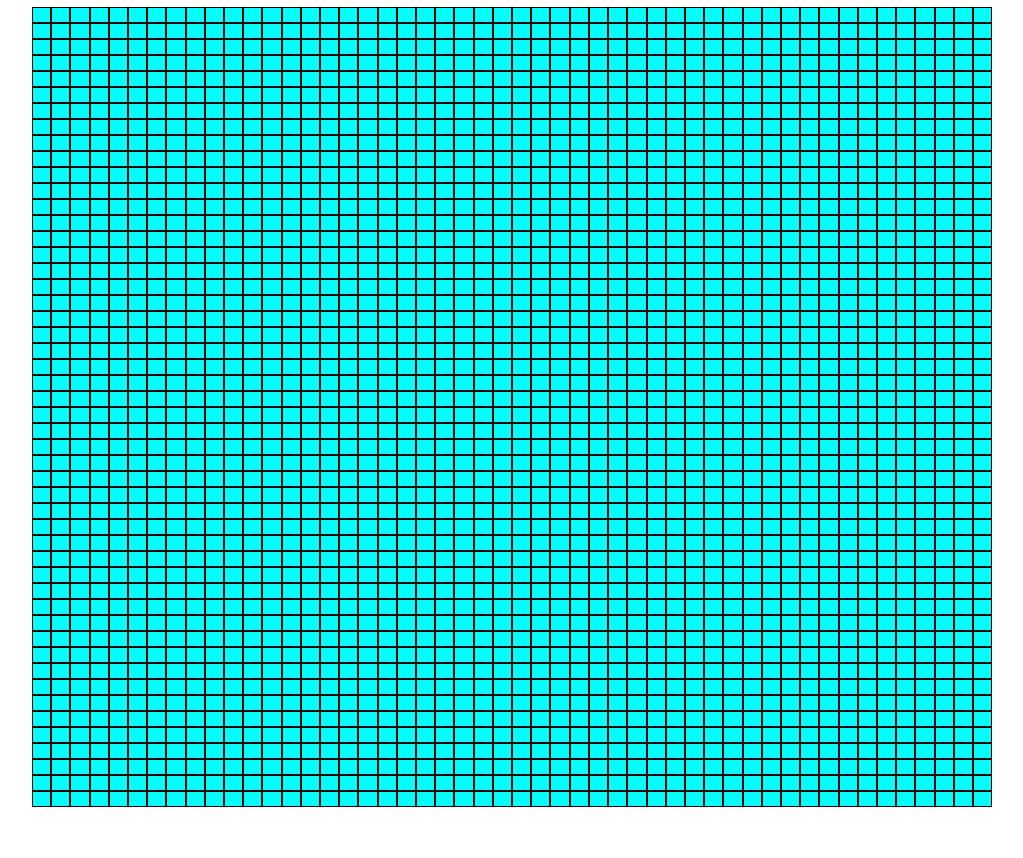
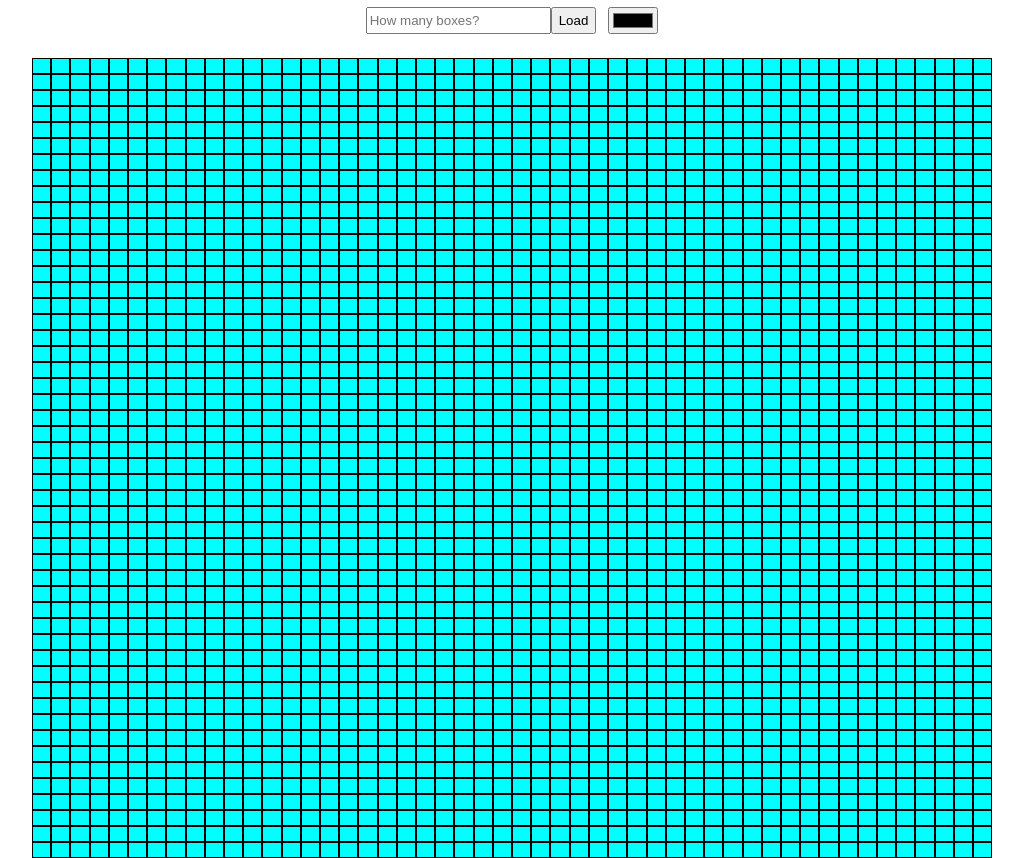
Before and after one commit to DerMoehre/etch-a-sketch, a plain HTML site: page index.html in a window 1280 px wide. Shown: the part 73-931 px from the top of the page, without its empty margins (128-1151 px from the left). Before the commit the page ends 880 px from the top, so only its background shows below. Drawn offline with Linux system fonts and the light colour scheme.

Commit message:
added input field

```diff
--- a/index.html
+++ b/index.html
@@ -8,9 +8,15 @@
 </head>
 <body>
     <h1>Etch-a-Sketch</h1>
+    <div class="user_input">
+        <input class="amount_box" type="text" placeholder="How many boxes?">
+        <button class="btn_load">Load</button>
+
+        <input class="btn_color" type="color">
+    </div>
+
     <div class="main_container">
         <div class="sketch_area">
-
         </div>
     </div>
     <script src="script.js"></script>
--- a/styles.css
+++ b/styles.css
@@ -7,10 +7,18 @@ h1 {
     text-align: center;
 }
 
+button {
+    margin-right: 12px;
+}
+
+.user_input {
+    display: flex;
+    justify-content: center;
+    margin-bottom: 24px;
+}
+
 .main_container {
-    /* background-color: black; */
     height: 100vh;
-/*     padding: 50px; */
     display: flex;
     flex-direction: column;
     align-items: center;
```
Also changed, not shown: script.js (line endings or trailing spaces).
